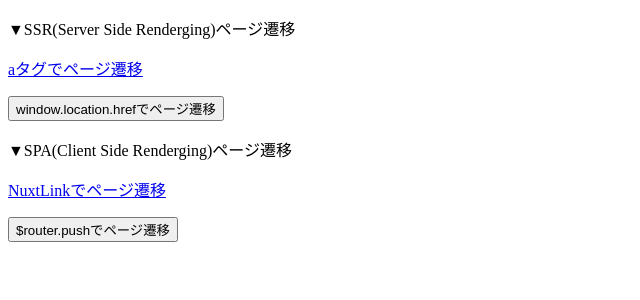
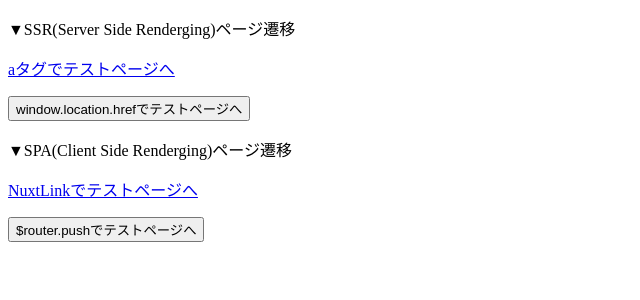
Before and after one commit to chanfuku/docker_nuxt_ssr02, a Nuxt app: page / in a window 1280 px wide. Shown: the top 300 px of the page, without its empty margins (0-640 px from the left). Built offline with nearby package versions, Linux system fonts and the light colour scheme.

Commit message:
文言修正と画像追加をpushからunshiftに変更

```diff
--- a/pages/index.vue
+++ b/pages/index.vue
@@ -1,11 +1,11 @@
 <template>
   <div>
     <p>▼SSR(Server Side Renderging)ページ遷移</p>
-    <p><a href="/test">aタグでページ遷移</a></p>
-    <p><button @click="next">window.location.hrefでページ遷移</button></p>
+    <p><a href="/test">aタグでテストページへ</a></p>
+    <p><button @click="next">window.location.hrefでテストページへ</button></p>
     <p>▼SPA(Client Side Renderging)ページ遷移</p>
-    <p><NuxtLink to="/test">NuxtLinkでページ遷移</NuxtLink></p>
-    <p><button @click="push">$router.pushでページ遷移</button></p>
+    <p><NuxtLink to="/test">NuxtLinkでテストページへ</NuxtLink></p>
+    <p><button @click="push">$router.pushでテストページへ</button></p>
   </div>
 </template>
 
--- a/store/index.js
+++ b/store/index.js
@@ -4,7 +4,7 @@
 
 export const mutations = {
   ADD_IMAGE(state, imgSrc) {
-    state.images.push(imgSrc)
+    state.images.unshift(imgSrc)
   }
 }
 
```
Also changed, not shown: 1 other file (tests, documents, lock files or other folders).
